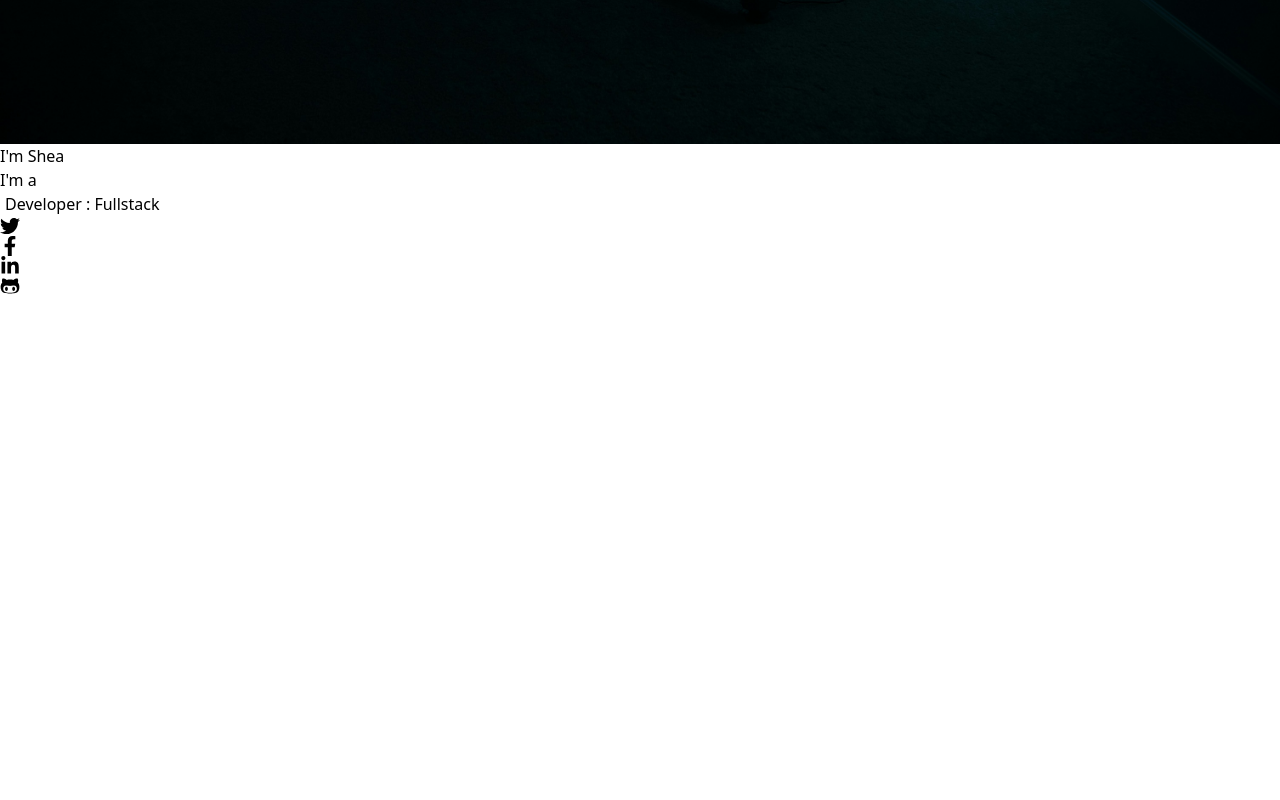
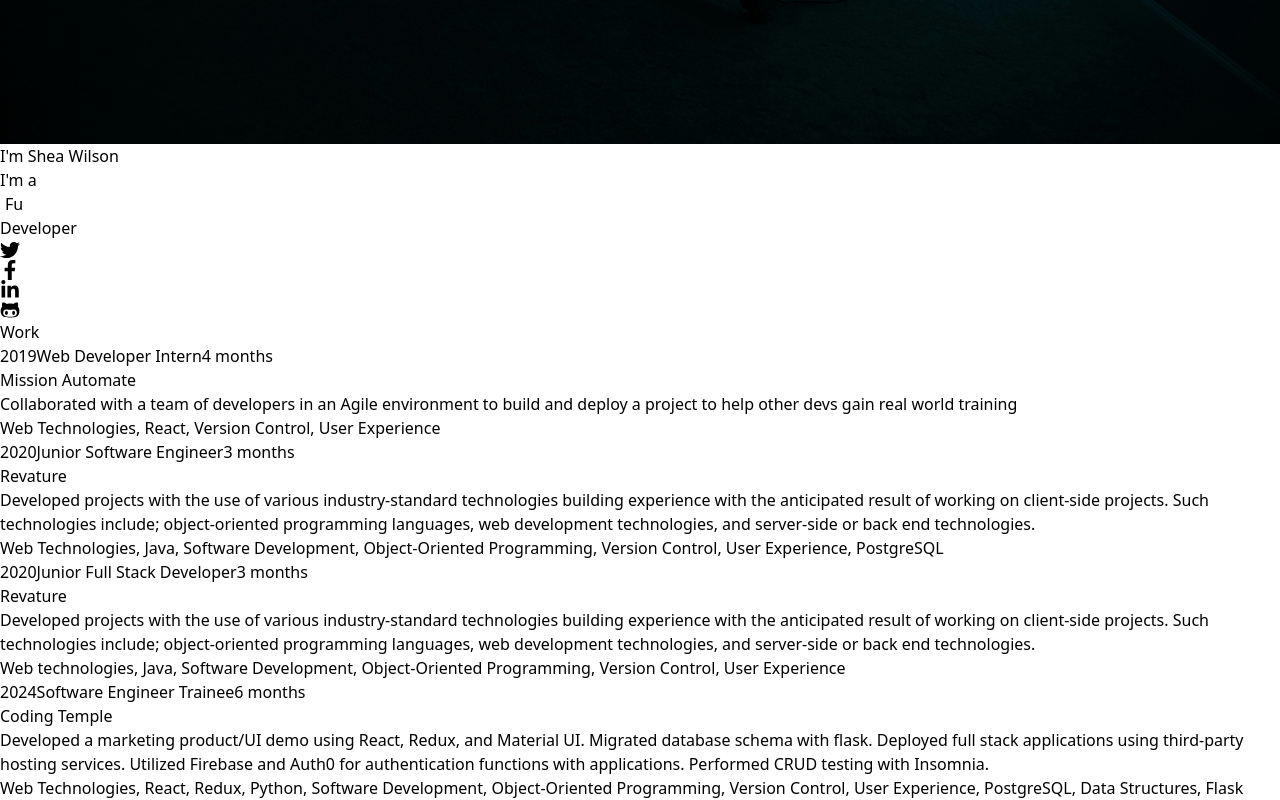
Before and after one commit to SheaW84/shea-w-portfolio, a React (Vite) app: page / in a window 1280 px wide. Shown: the part 827-1627 px from the top of the page. Before the commit the page ends 1123 px from the top, so only its background shows below. Built offline with nearby package versions, Linux system fonts and the light colour scheme.

Commit message:
inwork on the work section

```diff
--- a/src/App.tsx
+++ b/src/App.tsx
@@ -2,12 +2,14 @@
 import './App.css'
 import Sidenav from './components/Sidenav'
 import Main from './components/Main'
+import Work from './components/Work'
 function App() {
 
   return (
     <>
      <Sidenav/>
      <Main/>
+      <Work/>
     </>
   )
 }
--- a/src/components/Main.tsx
+++ b/src/components/Main.tsx
@@ -8,24 +8,24 @@
       <img className='w-full h-screen object-cover object-left z-0'src={Background} alt="masked man at work on laptop" />
       <div className='w-full h-screen absolute top-0 left-0 bg-white/50'>
         <div className='max-w-[700px] m-auto h-full w-full flex flex-col justify-center lg:items-start items-center'>
-          <h1 className="sm:text-5xl text-4xl font-bold text-gray-800">I'm Shea</h1>
+          <h1 className="sm:text-5xl text-4xl font-bold text-gray-800">I'm Shea Wilson</h1>
           <h2 className="flex sm:text-3xl text-2xl pt-4 text-gray-800 ">
             I'm a
             <TypeAnimation
               sequence={[
                 // Same substring at the start will only be typed out once, initially
-                'Developer : Frontend',
-                1000, // wait 1s before replacing "Mice" with "Hamsters"
-                'Developer : Backend',
-                1000,
-                'Developer : Fullstack',
-                1000,
+                'Frontend',
+                2000,
+                'Backend',
+                2000,
+                'Fullstack',
+                2000,
               ]}
               wrapper="div"
               speed={50}
               style={{ fontSize: '1em', paddingLeft:'5px' }}
               repeat={Infinity}
-                />
+                /> Developer
           </h2>
           <div className="flex justify-between pt-6 max-w-[200px] w-full">
             <FaTwitter    className='cursor-pointer' size={20}/>
--- /dev/null
+++ b/src/components/Work.tsx
@@ -0,0 +1,60 @@
+import Workitem from "./Workitem"
+
+const data = [
+    {
+        year: 2019,
+        title: 'Web Developer Intern',
+        business: 'Mission Automate',
+        duration: '4 months',
+        skills: 'Web Technologies, React, Version Control, User Experience',
+        details:
+        'Collaborated with a team of developers in an Agile environment to build and deploy a project to help other devs gain real world training'
+    },
+    {
+        year: 2020,
+        title: 'Junior Software Engineer',
+        business: 'Revature',
+        duration: '3 months',
+        skills: 'Web Technologies, Java, Software Development, Object-Oriented Programming, Version Control, User Experience, PostgreSQL',
+        details:
+        'Developed projects with the use of various industry-standard technologies building experience with the anticipated result of working on client-side projects. Such technologies include; object-oriented programming languages, web development technologies, and server-side or back end technologies. '
+    },
+    {
+        year: 2020,
+        title: 'Junior Full Stack Developer',
+        business: 'Revature',
+        duration: '3 months',
+        skills: 'Web technologies, Java, Software Development, Object-Oriented Programming, Version Control, User Experience',
+        details:
+        'Developed projects with the use of various industry-standard technologies building experience with the anticipated result of working on client-side projects. Such technologies include; object-oriented programming languages, web development technologies, and server-side or back end technologies. '
+    },
+    {
+        year: 2024,
+        title: 'Software Engineer Trainee',
+        business: 'Coding Temple',
+        duration: '6 months',
+        skills: 'Web Technologies, React, Redux, Python, Software Development, Object-Oriented Programming, Version Control, User Experience, PostgreSQL, Data Structures, Flask',
+        details:
+        'Developed a marketing product/UI demo using React, Redux, and Material UI. Migrated database schema with flask. Deployed full stack applications using third-party hosting services. Utilized Firebase and Auth0 for authentication functions with applications. Performed CRUD testing with Insomnia.'
+    },
+]
+
+const Work = () => {
+  return (
+    <div id='work' className='max-w-[1040px] m-auto md:pl-20 p-4 py-16'>
+      <h1 className="text-4xl font-bold text-center text-[#001b5e]">Work</h1>
+      {data.map((item,idx) =>(
+        <Workitem
+        key={idx}
+        year={item.year}
+        title={item.title}
+        business={item.business}
+        duration={item.duration}
+        skills={item.skills}
+        details={item.details}/>
+      ))}
+    </div>
+  )
+}
+
+export default Work
--- /dev/null
+++ b/src/components/Workitem.tsx
@@ -0,0 +1,22 @@
+import React from 'react'
+
+
+const Workitem = ({year, title, duration, business, skills, details}) => {
+  return (
+    <ol className='flex flex-col md:flex-row relative border-l border-stone-200'>
+      <li className='mb-10 ml-4'>
+        <div className='absolute w-3 h-3 bg-stone-200 rounded-full mt-1.5 -left-1.5 border-white'/>
+        <p className='flex flex-wrap gap-4 flex-row items-center justify-start text-xs md:text-sm'>
+            <span className='inline-block px-2 py-1 font-semibold text-white bg-[#001b5e] rounded-md'>{year}</span>
+            <span className='text-lg font-semibold text-[#001b5e]'>{title}</span>
+            <span className='my-1 text-sm font-normal text-stone-400'>{duration}</span>
+        </p>
+        <p>{business}</p>
+        <p>{details}</p>
+        <p>{skills}</p>
+      </li>
+    </ol>
+  )
+}
+
+export default Workitem
```
